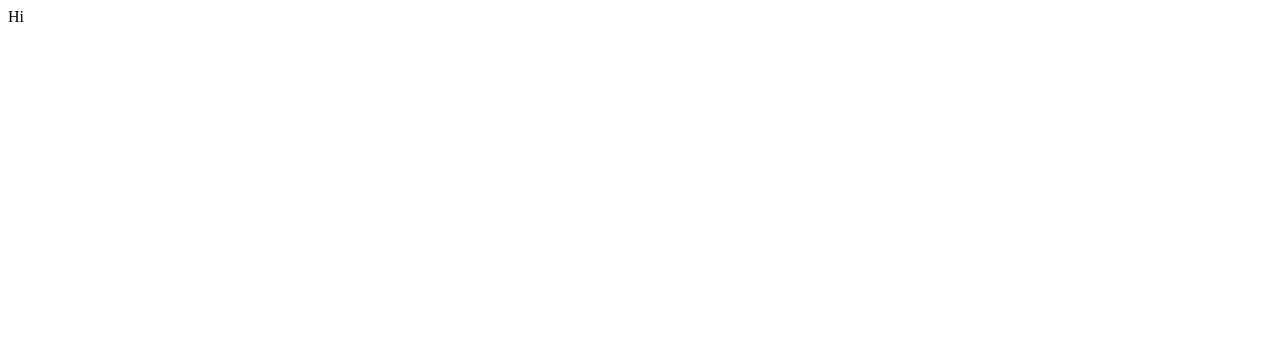
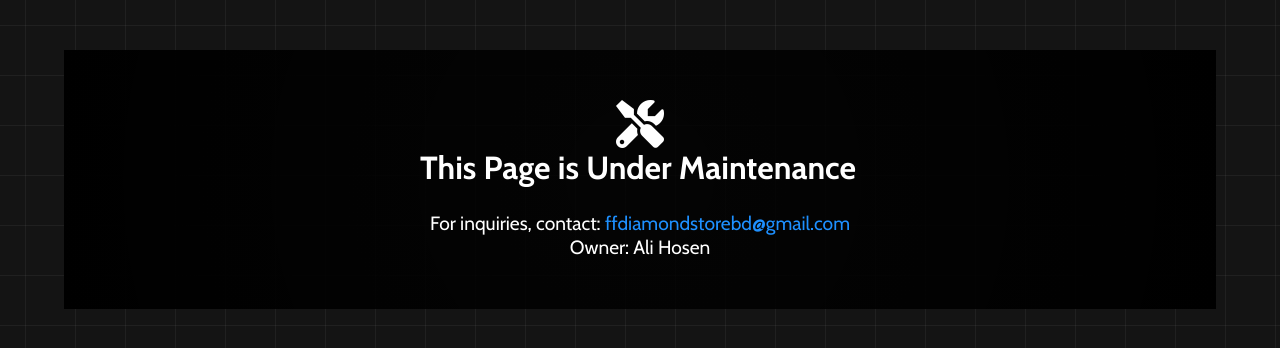
Before and after one commit to alihosenofficial/en, a plain HTML site: page index.html in a window 1280 px wide. Shown: the top 348 px of the page. Drawn offline with nearby package versions, Linux system fonts and the light colour scheme; a web font is replaced by a local one.

Commit message:
Update index.html

```diff
--- a/index.html
+++ b/index.html
@@ -1 +1,113 @@
-Hi
+<!DOCTYPE html>
+<html lang="en">
+<head>
+    <meta charset="UTF-8">
+    <meta name="viewport" content="width=device-width, initial-scale=1.0">
+    <title>Under Maintenance</title>
+    <link rel="stylesheet" href="https://cdnjs.cloudflare.com/ajax/libs/font-awesome/6.0.0-beta3/css/all.min.css">
+    <style>
+
+
+
+
+
+@import url('https://fonts.googleapis.com/css2?family=Anek+Bangla:wght@100..800&family=Cabin:ital,wght@0,400..700;1,400..700&family=Edu+AU+VIC+WA+NT+Hand:wght@400..700&family=Merriweather+Sans:ital,wght@0,300..800;1,300..800&family=Montserrat:ital,wght@0,100..900;1,100..900&display=swap');
+
+
+
+        * {
+            margin: 0;
+            padding: 0;
+            box-sizing: border-box;
+            font-family: "Cabin", sans-serif;
+        }
+        body{
+    margin: 0 auto;
+
+    background-color: #141414;
+    background-image: linear-gradient(180deg, rgba(255,255,255,0.05) 1px, transparent 1px),
+                      linear-gradient(90deg, rgba(255,255,255,0.05) 1px, transparent 1px);
+    background-size: 50px 50px;
+    animation: animateBackground 10s linear infinite;
+}
+
+@keyframes animateBackground {
+    0% {
+        background-position: 0 0, 0 0;
+    }
+    100% {
+        background-position: 50px 50px, 50px 50px;
+    }
+}
+
+
+
+       .w  {
+            margin: 50px 5% 0 5%;
+            padding: 50px;
+            font-family: Arial, sans-serif;
+            color: #fff;
+            text-align: center;
+
+            overflow: hidden;
+            position: relative;
+        }
+        .typewriter {
+            display: inline-block;
+            font-size: 2em;
+            font-weight: bold;
+            border-right: 0.15em solid #fff;
+            white-space: nowrap;
+            overflow: hidden;
+            animation: typing 4s steps(40, end) 1s 1 normal both, blink 500ms steps(40, end) infinite;
+        }
+        @keyframes typing {
+            from { width: 0; }
+            to { width: 100%; }
+        }
+        @keyframes blink {
+            from { border-color: transparent; }
+            to { border-color: #fff; }
+        }
+        .background-animation {
+            position: absolute;
+            top: 0;
+            left: 0;
+            width: 100%;
+            height: 100%;
+            background: radial-gradient(circle, rgba(0,0,0,0.8) 0%, rgba(0,0,0,1) 100%);
+            animation: moveBackground 10s linear infinite;
+            z-index: -1;
+        }
+        @keyframes moveBackground {
+            0% { background-position: 0 0; }
+            100% { background-position: 100% 100%; }
+        }
+        .contact {
+            margin-top: 20px;
+            font-size: 1.2em;
+        }
+        .contact a {
+            color: #1e90ff;
+            text-decoration: none;
+        }
+        .contact a:hover {
+            text-decoration: underline;
+        }
+    </style>
+</head>
+<body>
+    <div class="w">
+    <div class="background-animation"></div>
+    <div class="content">
+        <i class="fas fa-tools fa-3x"></i>
+        <h1 class="typewriter">This Page is Under Maintenance</h1>
+        <div class="contact">
+            <p>For inquiries, contact: <a href="mailto:ffdiamondstorebd@gmail.com">ffdiamondstorebd@gmail.com</a></p>
+            <p>Owner: Ali Hosen</p>
+        </div>
+    </div>
+
+    </div>
+</body>
+      </html>
```
